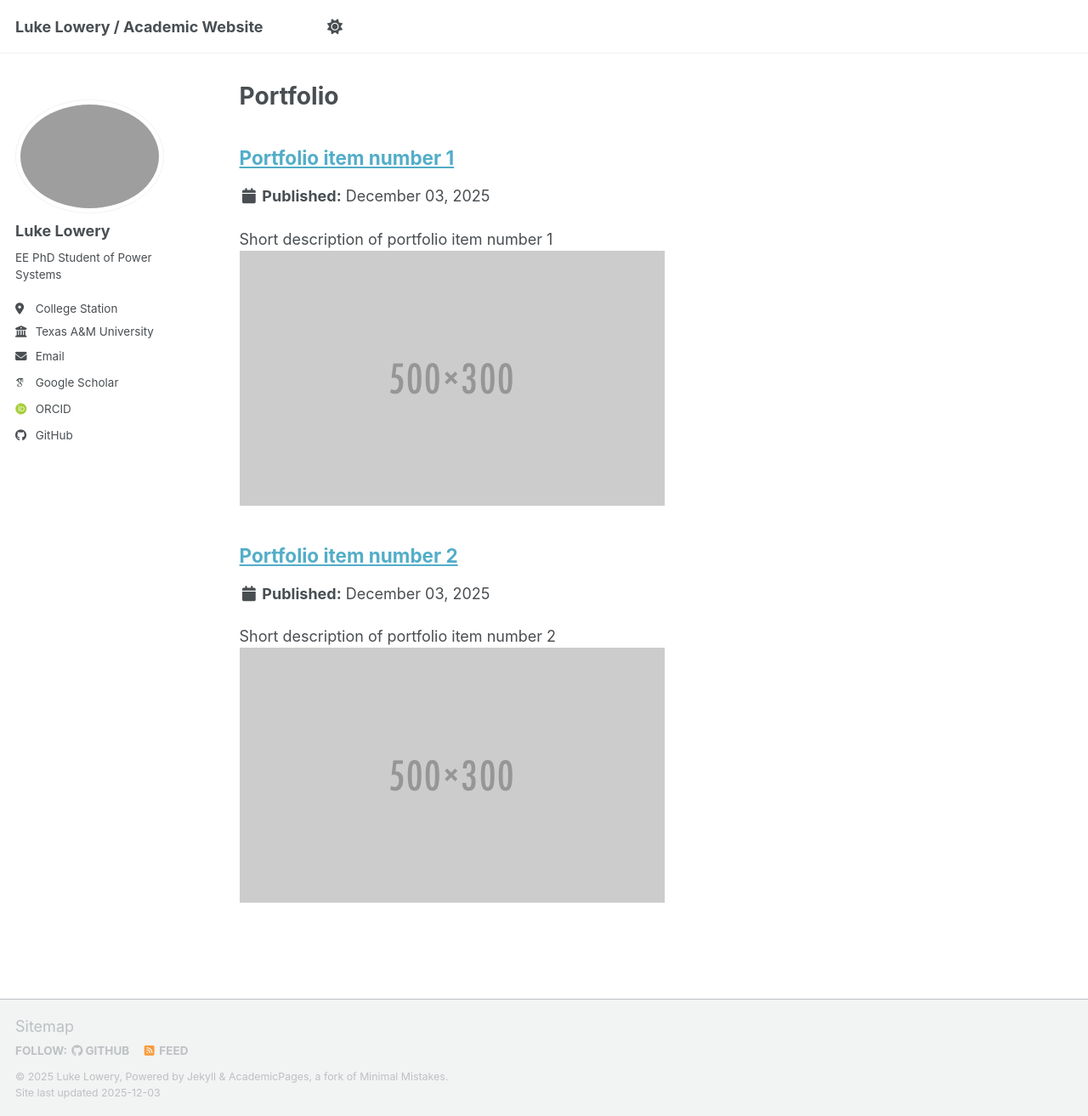
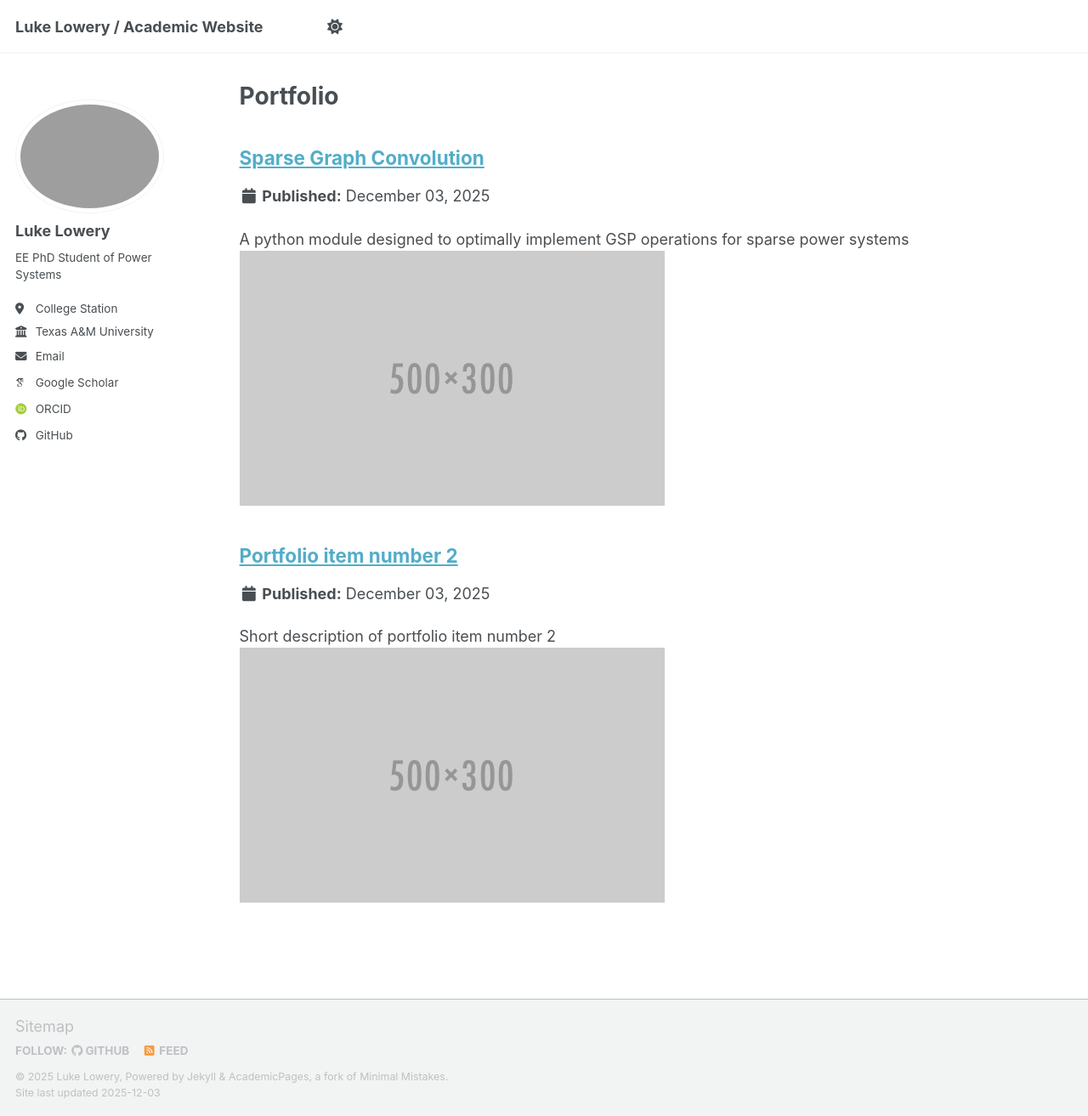
Before and after one commit to lukelowry/lukelowry.github.io, a Jekyll site: the page built from _pages/portfolio.html, in a window 1280 px wide and 1313 px high. Shown: the whole window at 85% size. Built offline with Jekyll 4.4.1, drawn with Linux system fonts in a browser that asks for light colours; some web fonts are replaced; a script bundle is joined from its source files by our own code; library files that are not in the unit come from our copies.

Commit message:
Update portfolio-1.md

```diff
--- a/_portfolio/portfolio-1.md
+++ b/_portfolio/portfolio-1.md
@@ -1,6 +1,6 @@
 ---
-title: "Portfolio item number 1"
-excerpt: "Short description of portfolio item number 1<br/><img src='/images/500x300.png'>"
+title: "Sparse Graph Convolution"
+excerpt: "A python module designed to optimally implement GSP operations for sparse power systems<br/><img src='/images/500x300.png'>"
 collection: portfolio
 ---
 
```
